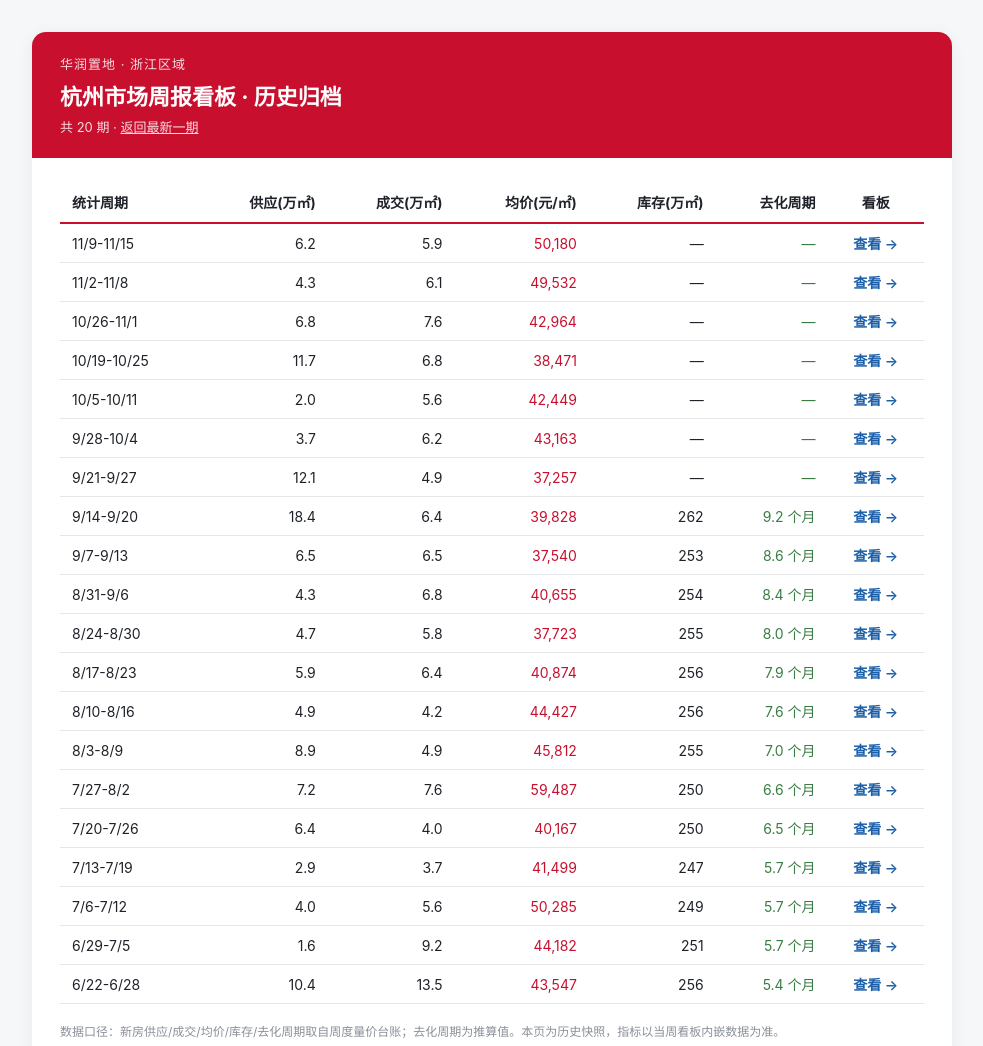
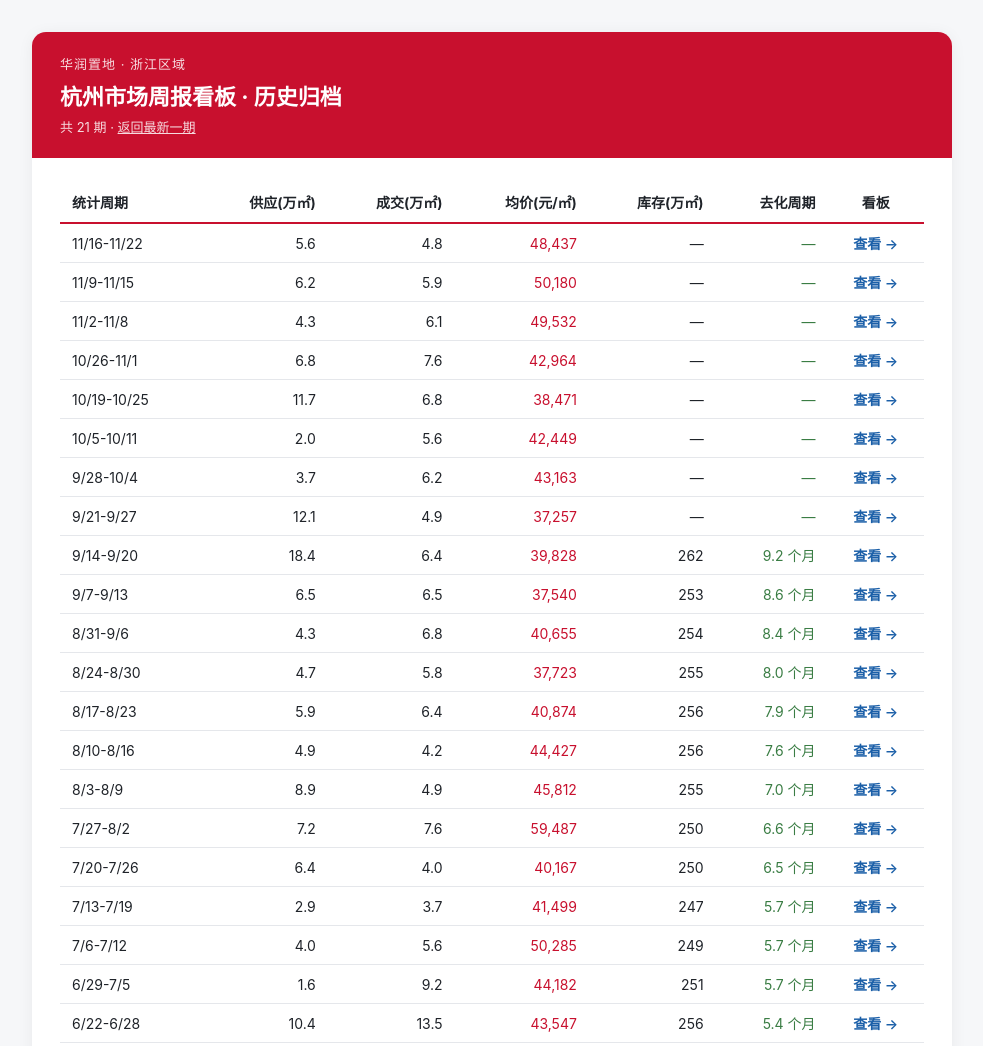
Before and after one commit to Hemugeng/wangqian-kanban, a plain HTML site: page weekly/archive/index.html in a window 1280 px wide. Shown: the top 1046 px of the page, without its empty margins (148-1131 px from the left). Drawn offline with Linux system fonts and the light colour scheme.

Commit message:
sync: 归档索引新增 11/16-11/22（共21期）

```diff
--- a/weekly/archive/index.html
+++ b/weekly/archive/index.html
@@ -10,7 +10,7 @@
   <div style="background:#C8102E;color:#fff;padding:22px 28px">
     <div style="font-size:13px;opacity:.85;letter-spacing:1px">华润置地 · 浙江区域</div>
     <h1 style="margin:6px 0 0;font-size:22px">杭州市场周报看板 · 历史归档</h1>
-    <div style="font-size:13px;opacity:.85;margin-top:6px">共 20 期 · <a href="../index.html" style="color:#fff;text-decoration:underline">返回最新一期</a></div>
+    <div style="font-size:13px;opacity:.85;margin-top:6px">共 21 期 · <a href="../index.html" style="color:#fff;text-decoration:underline">返回最新一期</a></div>
   </div>
   <div style="padding:8px 28px 28px;overflow-x:auto">
     <table style="width:100%;border-collapse:collapse;font-size:14px;margin-top:16px">
@@ -24,6 +24,16 @@
         <th style="text-align:center;padding:10px 12px;border-bottom:2px solid #C8102E;color:#1f2329">看板</th>
       </tr></thead>
       <tbody>
+      <tr>
+        <td style="text-align:left;padding:9px 12px;border-bottom:1px solid #e5e7eb;white-space:nowrap;color:#1f2329">11/16-11/22</td>
+        <td style="text-align:right;padding:9px 12px;border-bottom:1px solid #e5e7eb;white-space:nowrap;color:#1f2329">5.6</td>
+        <td style="text-align:right;padding:9px 12px;border-bottom:1px solid #e5e7eb;white-space:nowrap;color:#1f2329">4.8</td>
+        <td style="text-align:right;padding:9px 12px;border-bottom:1px solid #e5e7eb;white-space:nowrap;color:#C8102E">48,437</td>
+        <td style="text-align:right;padding:9px 12px;border-bottom:1px solid #e5e7eb;white-space:nowrap;color:#1f2329">—</td>
+        <td style="text-align:right;padding:9px 12px;border-bottom:1px solid #e5e7eb;white-space:nowrap;color:#3A7D44">—</td>
+        <td style="text-align:center;padding:9px 12px;border-bottom:1px solid #e5e7eb;white-space:nowrap;color:#1f2329"><a href="./20261116-1122.html" style="color:#1B5FA8;text-decoration:none;font-weight:600">查看 →</a></td>
+      </tr>
+
       <tr>
         <td style="text-align:left;padding:9px 12px;border-bottom:1px solid #e5e7eb;white-space:nowrap;color:#1f2329">11/9-11/15</td>
         <td style="text-align:right;padding:9px 12px;border-bottom:1px solid #e5e7eb;white-space:nowrap;color:#1f2329">6.2</td>
```
